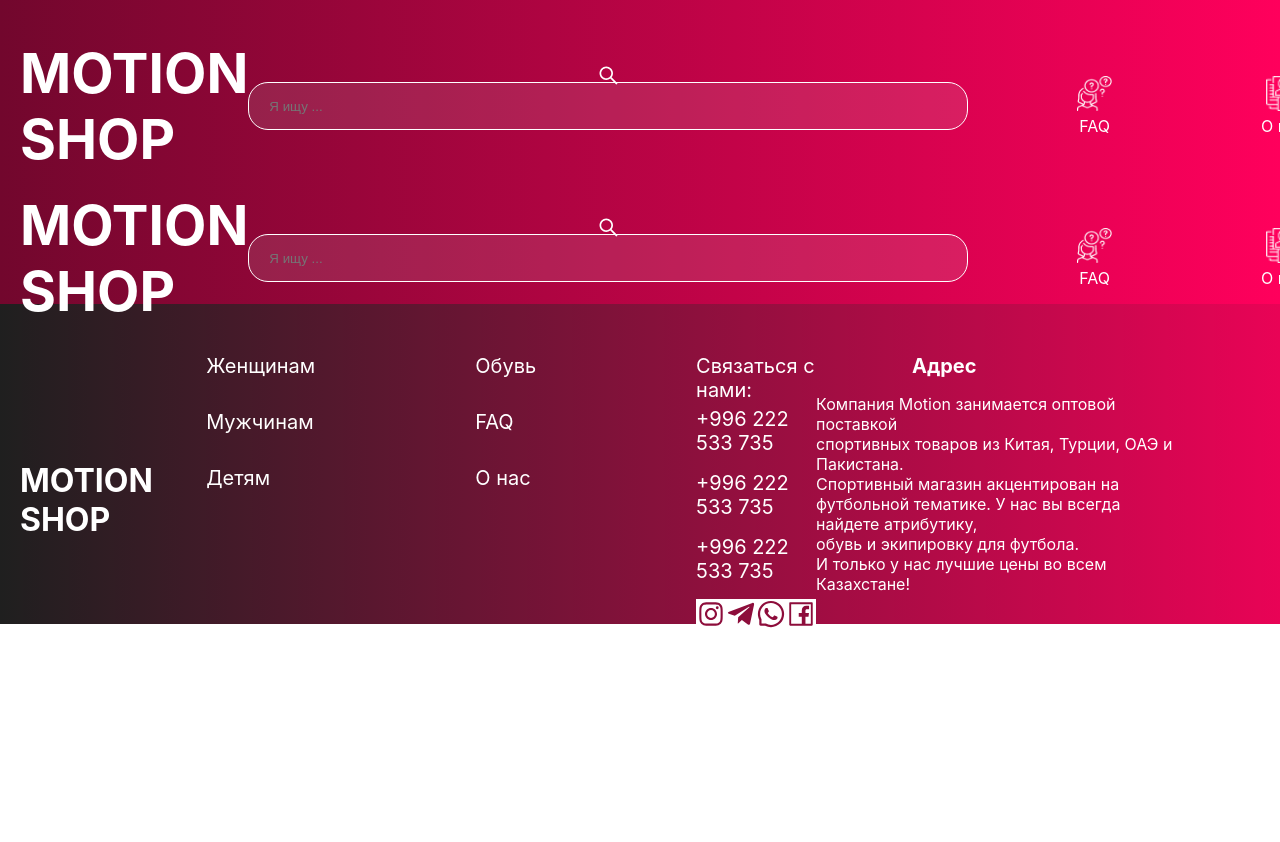
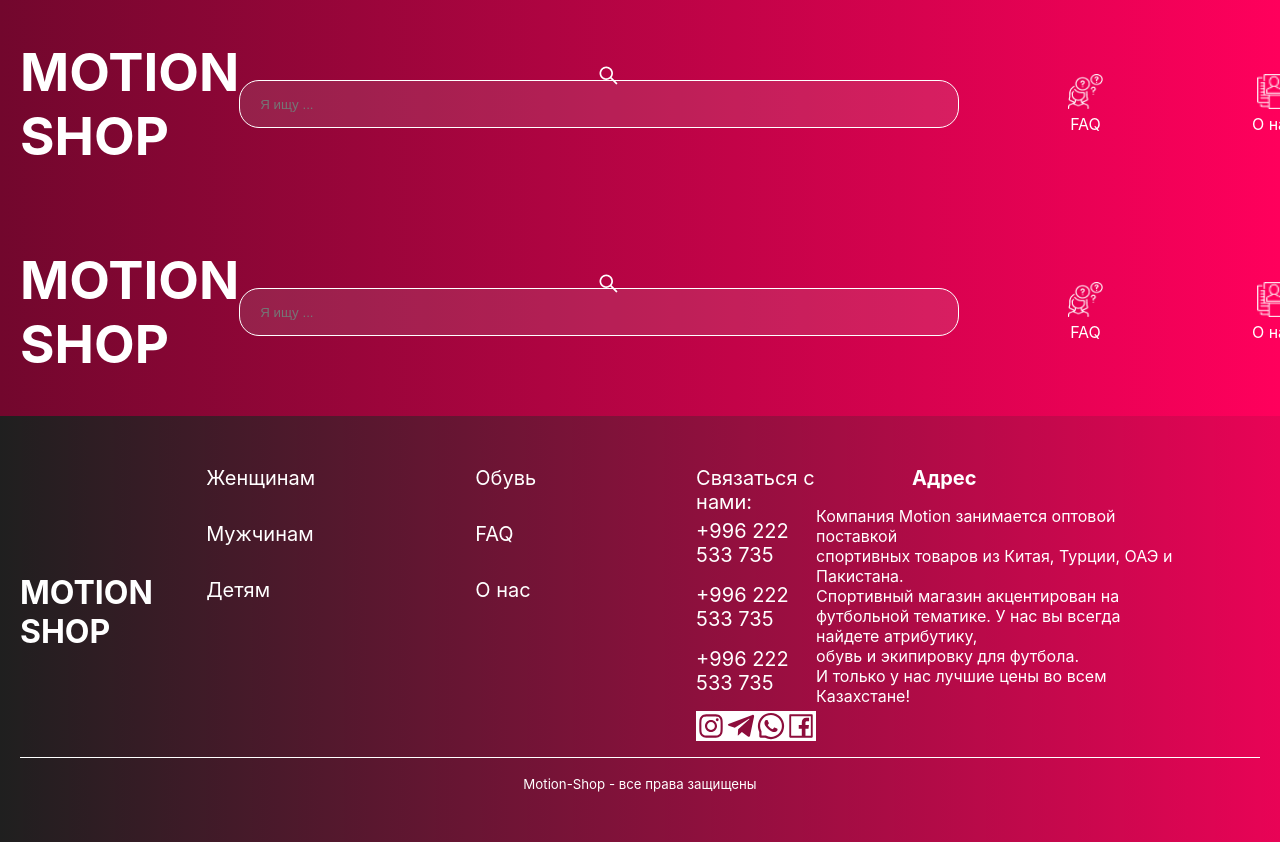
Before and after one commit to Tima0202/motion-shoop, a React (Create React App) app: page /Header in a window 1280 px wide. Shown: the top 842 px of the page. Before the commit the page ends 800 px from the top, so only its background shows below. Built offline with nearby package versions, Linux system fonts and the light colour scheme.

Commit message:
Hold12 (#10)
* fafea

* dawdaw

* dawdw

```diff
--- a/src/style/footer/footer.scss
+++ b/src/style/footer/footer.scss
@@ -1,5 +1,4 @@
 #footer{
-  height: 20rem;
   background: linear-gradient(269.84deg, #FF005C -10.98%, rgba(0, 0, 0, 0.88) 100%);
   padding: 0 20px;
   .footer{
--- a/src/style/header/header.scss
+++ b/src/style/header/header.scss
@@ -1,6 +1,5 @@
 #header{
   background: linear-gradient(90deg, #72072D 0%, #FF005C 100%);
-  height: 9.5rem;
   padding: 0 20px;
   img{
     width: 35px;
@@ -26,7 +25,7 @@
     }
     h1{
       color: white;
-      font-size: 55px;
+      font-size: 330%;
     }
     input{
       color: white;
```
